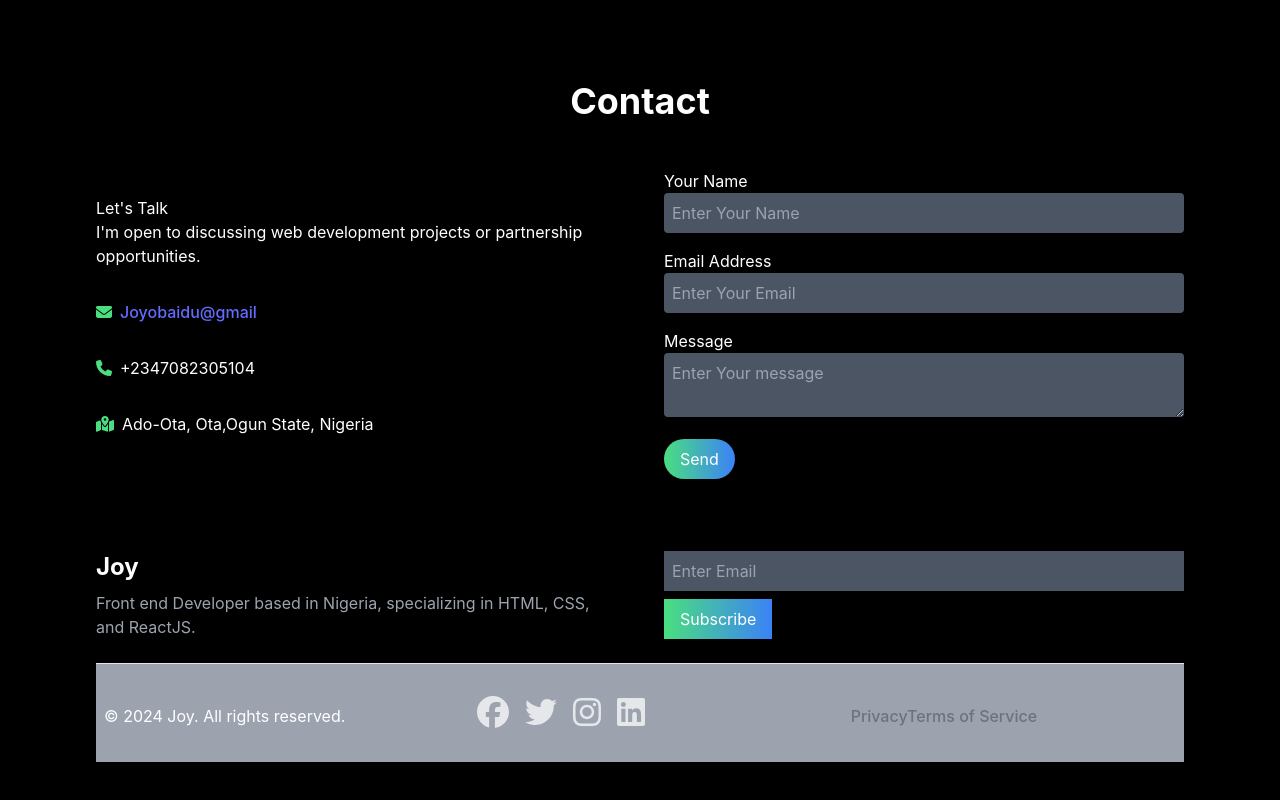
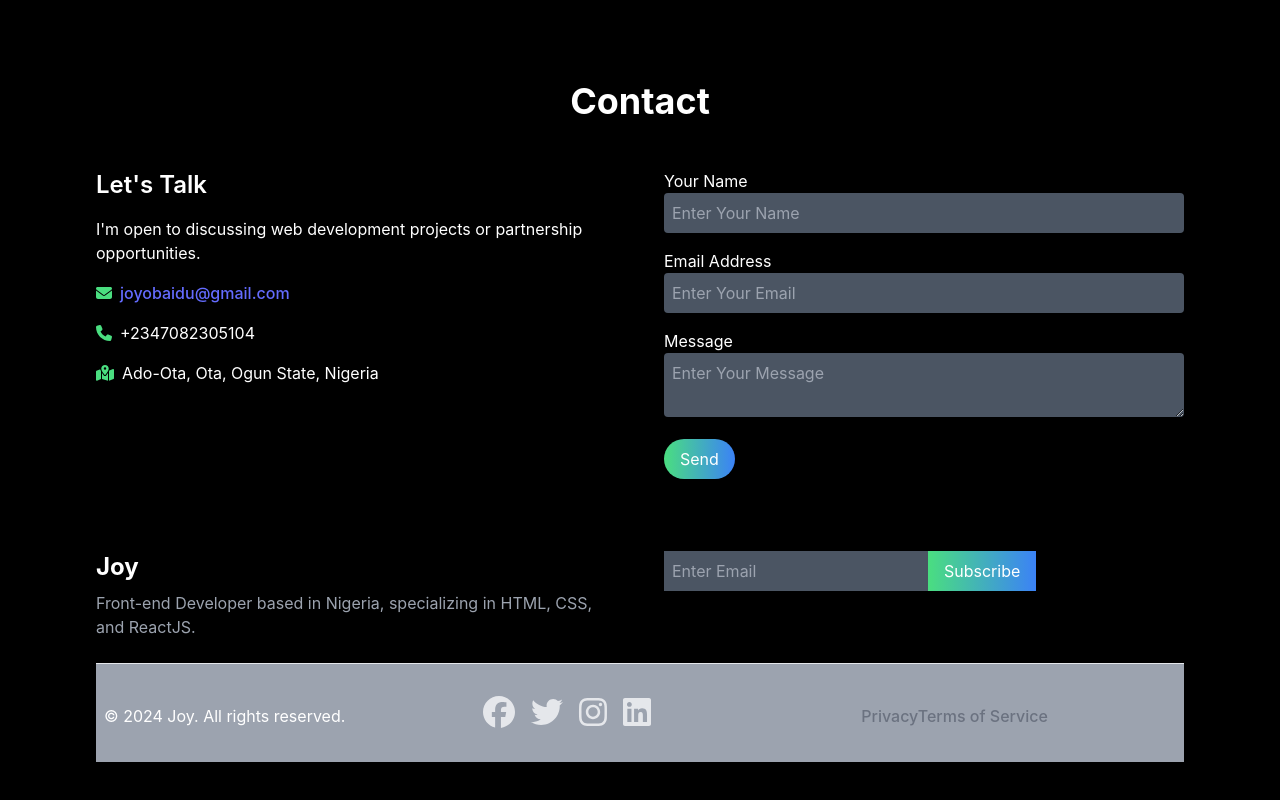
Before and after one commit to JoyObaidu/portfolio-reactJs, a React (Vite) app: page / in a window 1280 px wide. Shown: the part 1623-2423 px from the top of the page. Built offline with nearby package versions, Linux system fonts and the light colour scheme.

Commit message:
form can be submitted

```diff
--- a/package.json
+++ b/package.json
@@ -10,6 +10,7 @@
     "preview": "vite preview"
   },
   "dependencies": {
+    "@emailjs/browser": "^4.4.1",
     "@formspree/react": "^2.5.1",
     "@fortawesome/free-brands-svg-icons": "^6.6.0",
     "@fortawesome/free-solid-svg-icons": "^6.6.0",
--- a/src/components/Contact.jsx
+++ b/src/components/Contact.jsx
@@ -1,43 +1,93 @@
+import { useState} from 'react';
 import { FontAwesomeIcon } from '@fortawesome/react-fontawesome';
-import { faEnvelope } from '@fortawesome/free-solid-svg-icons';
-import {faPhone } from '@fortawesome/free-solid-svg-icons'
-import { faMapMarkedAlt } from '@fortawesome/free-solid-svg-icons';
-
+import { faEnvelope, faPhone, faMapMarkedAlt } from '@fortawesome/free-solid-svg-icons';
+import { useForm } from '@formspree/react'
 
 const Contact = () => {
+  // State to manage form inputs and submission status
+  const [formData, setFormData] = useState({
+    name: '',
+    email: '',
+    message: '',
+  });
+  const [submitted, setSubmitted] = useState(false);
+  const [message, setMessage] = useState('');
+
+  // Handle form input changes
+  const handleChange = (e) => {
+    const { name, value } = e.target;
+    setFormData({ ...formData, [name]: value });
+  };
+
+  // Handle form submission
+  const handleSubmit = (e) => {
+    e.preventDefault();
+
+    // Prevent further submissions if already submitted
+    if (submitted) {
+      setMessage('You have already submitted your message!');
+      return;
+    }
+
+    // Basic form validation
+    if (!formData.name || !formData.email || !formData.message) {
+      setMessage('Please fill in all the fields.');
+      return;
+    }
+
+    // Simulate form submission
+    setTimeout(() => {
+      setSubmitted(true);
+      setMessage('Thank you for contacting us!');
+      localStorage.setItem('contactFormSubmitted', 'true');
+
+      // Clear the form fields
+      setFormData({ name: '', email: '', message: '' });
+    }, 1000);
+  };
+
   return (
-      <div className='bg-black text-white py-10' id="contact">
+    <div className="bg-black text-white py-10" id="contact">
       <div className="container mx-auto px-8 md:px-16 lg:px-24">
         <h2 className="text-4xl font-bold text-center mb-12">Contact</h2>
-       <div className="flex flex-col md:flex-row items-center md:space-x-12">
-     <div className="flex-1">
-       <h3>Let&apos;s Talk</h3>
-       <p>I&apos;m open to discussing web development projects or partnership opportunities.</p>
-       <div className="mb-4 mt-8">
-       <FontAwesomeIcon icon={faEnvelope} className="inline-block text-green-400 mr-2"/>
-        <a href="joyobaidu@gmail.com">Joyobaidu@gmail</a>
+        <div className="flex flex-col md:flex-row items-start md:space-x-12">
+          {/* Contact Info Section */}
+          <div className="flex-1 mb-8 md:mb-0">
+            <h3 className="text-2xl font-semibold mb-4">Let's Talk</h3>
+            <p className="mb-4">
+              I'm open to discussing web development projects or partnership opportunities.
+            </p>
+            <div className="mb-4">
+              <FontAwesomeIcon icon={faEnvelope} className="text-green-400 mr-2" />
+              <a href="mailto:joyobaidu@gmail.com" className="hover:underline">
+                joyobaidu@gmail.com
+              </a>
             </div>
-        <div className="mb-4 mt-8">
-       <FontAwesomeIcon icon={faPhone} className="inline-block text-green-400 mr-2"/>
+            <div className="mb-4">
+              <FontAwesomeIcon icon={faPhone} className="text-green-400 mr-2" />
               <span>+2347082305104</span>
             </div>
-        <div className="mb-4 mt-8">
-       <FontAwesomeIcon icon={faMapMarkedAlt} className="inline-block text-green-400 mr-2"/>
-        <span>Ado-Ota, Ota,Ogun State, Nigeria</span>
+            <div className="mb-4">
+              <FontAwesomeIcon icon={faMapMarkedAlt} className="text-green-400 mr-2" />
+              <span>Ado-Ota, Ota, Ogun State, Nigeria</span>
+            </div>
           </div>
 
-       </div>
-
+          {/* Contact Form Section */}
           <div className="flex-1 w-full">
-       <form className="space-y-4">
+            {!submitted ? (
+              <form action="https://formspree.io/f/xdkozpdo" method='POST' onSubmit={handleSubmit} className="space-y-4">
                 <div>
                   <label htmlFor="name">Your Name</label>
                   <input
                     type="text"
                     name="name"
                     id="name"
+                    value={formData.name}
+                    onChange={handleChange}
                     className="w-full p-2 rounded bg-gray-600 focus:outline-none focus:border-green-400"
                     placeholder="Enter Your Name"
+                    required
                   />
                 </div>
 
@@ -47,8 +97,11 @@ const Contact = () => {
                     type="email"
                     name="email"
                     id="email"
+                    value={formData.email}
+                    onChange={handleChange}
                     className="w-full p-2 rounded bg-gray-600 focus:outline-none focus:border-green-400"
                     placeholder="Enter Your Email"
+                    required
                   />
                 </div>
 
@@ -57,23 +110,36 @@ const Contact = () => {
                   <textarea
                     name="message"
                     id="message"
+                    value={formData.message}
+                    onChange={handleChange}
                     className="w-full p-2 rounded bg-gray-600 focus:outline-none focus:border-green-400"
-            placeholder="Enter Your message"
+                    placeholder="Enter Your Message"
+                    required
                   ></textarea>
                 </div>
 
                 <button
-        className='bg-gradient-to-r from-green-400 to-blue-500 text-white hidden md:inline transform transition-transform duration-300 hover:scale-105 px-4 py-2 rounded-full'
                   type="submit"
+                  className="bg-gradient-to-r from-green-400 to-blue-500 text-white transform transition-transform duration-300 hover:scale-105 px-4 py-2 rounded-full"
                 >
                   Send
                 </button>
               </form>
-
+            ) : (
+              <p className="text-green-400 mt-4">{message}</p>
+            )}
           </div>
         </div>
+
+        {/* Feedback Message */}
+        {message && (
+          <div className="mt-6 text-center">
+            <p className={`text-${submitted ? 'green' : 'red'}-400`}>{message}</p>
+          </div>
+        )}
       </div>
     </div>
-    )
-  }
-export default Contact
+  );
+};
+
+export default Contact;
--- a/src/components/Footer.jsx
+++ b/src/components/Footer.jsx
@@ -1,128 +1,95 @@
-import React, { useState } from 'react';
+import { useState } from 'react';
 import { FontAwesomeIcon } from '@fortawesome/react-fontawesome';
 import { faFacebook, faTwitter, faInstagram, faLinkedin } from '@fortawesome/free-brands-svg-icons';
+import { useForm } from '@formspree/react'
 
 const Footer = () => {
-  const [formData, setFormData] = useState({
-    name: '',
-    email: '',
-    message: '',
-  });
-
-  // State to display success or error messages
-  const [status, setStatus] = useState('');
-  const [loading, setLoading] = useState(false); // To show a loading state
-
-  // Handle form input changes
-  const handleChange = (e) => {
-    const { name, value } = e.target;
-    setFormData({ ...formData, [name]: value });
-  };
-
-  // Basic form validation function
-  const isValidForm = () => {
-    return (
-      formData.email.trim() !== '' &&
-      /^[^\s@]+@[^\s@]+\.[^\s@]+$/.test(formData.email) // Email format validation
-    );
-  };
-
-  // Handle form submission
-  const handleSubmit = async (e) => {
-    e.preventDefault();
-
-    if (!isValidForm()) {
-      setStatus('Please enter a valid email address.');
-      return;
-    }
-
-    setLoading(true);
-    setStatus('');
-
-    try {
-      const response = await fetch(
-        'https://script.google.com/macros/s/AKfycbxYQREq2vglPHllpEJpYqC6FCq7qo7XAO8DDLbqfduQ8a2W_bOLXz9Rq0A8eYK1le_D/exec',
-        {
-          method: 'POST',
-          headers: {
-            'Content-Type': 'application/json',
-          },
-          body: JSON.stringify({ email: formData.email }),
-        }
-      );
-
-      if (response.ok) {
-        setStatus('Thank you for subscribing!');
-        setFormData({ name: '', email: '', message: '' });
-      } else {
-        setStatus('Failed to send your message. Please try again.');
-      }
-    } catch (error) {
-      console.error('Error:', error); // Log error for debugging
-      setStatus('An error occurred. Please try again later.');
-    } finally {
-      setLoading(false);
-    }
-  };
-
   return (
     <footer className="bg-black text-white py-8">
       <div className="container mx-auto px-8 md:px-16 lg:px-24">
         <div className="flex flex-col md:flex-row md:space-x-12 mb-4">
+          {/* About Section */}
           <div className="flex-1 mb-4 md:mb-0">
             <h3 className="mb-2 text-2xl font-bold">Joy</h3>
-            <p className="text-gray-400">Front end Developer based in Nigeria, specializing in HTML, CSS, and ReactJS.</p>
+            <p className="text-gray-400">
+              Front-end Developer based in Nigeria, specializing in HTML, CSS, and ReactJS.
+            </p>
           </div>
 
+          {/* Newsletter Subscription */}
           <div className="flex-1">
-            <form onSubmit={handleSubmit}>
+            <form action="https://formspree.io/f/xdkozpdo" method='POST'>
               <input
                 type="email"
                 name="email"
-                value={formData.email}
-                onChange={handleChange}
+                id="email"
+                placeholder="Enter Email"
+                className="p-2 bg-gray-600 focus:outline-none focus:border-green-400"
                 required
-                placeholder="Enter Email"
-                aria-label="Enter your email"
-                className="p-2 bg-gray-600 focus:outline-none focus:border-green-400 text-white w-full mb-2"
               />
               <button
                 type="submit"
-                disabled={loading}
                 className="bg-gradient-to-r from-green-400 to-blue-500 text-white md:inline transform transition-transform duration-300 hover:scale-105 px-4 py-2"
               >
-                {loading ? 'Subscribing...' : 'Subscribe'}
+                Subscribe
               </button>
             </form>
-            {status && <p className="mt-2">{status}</p>}
           </div>
         </div>
 
         <hr className="text-white mt-6" />
 
-        <div className="flex flex-col md:flex-row md:space-x-12 mb-4 px-2 bg-gray-400 p-8">
+        {/* Footer Bottom Section */}
+        <div className="flex flex-col gap-4 md:flex-row md:space-x-12 mb-4 px-2 bg-gray-400 p-8">
+          {/* Copyright Section */}
           <div className="mt-2 flex-1">
             <p>&copy; {new Date().getFullYear()} Joy. All rights reserved.</p>
           </div>
 
+          {/* Social Media Links */}
           <div className="flex-1 space-x-4">
-            <a href="https://facebook.com" className="text-gray-200 hover:text-white" target="_blank" rel="noopener noreferrer" aria-label="Facebook">
+            <a
+              href="https://facebook.com"
+              className="text-gray-200 hover:text-white"
+              target="_blank"
+              rel="noopener noreferrer"
+            >
               <FontAwesomeIcon icon={faFacebook} size="2x" />
             </a>
-            <a href="https://twitter.com" className="text-gray-200 hover:text-white" target="_blank" rel="noopener noreferrer" aria-label="Twitter">
+            <a
+              href="https://twitter.com"
+              className="text-gray-200 hover:text-white"
+              target="_blank"
+              rel="noopener noreferrer"
+            >
               <FontAwesomeIcon icon={faTwitter} size="2x" />
             </a>
-            <a href="https://instagram.com" className="text-gray-200 hover:text-white" target="_blank" rel="noopener noreferrer" aria-label="Instagram">
+            <a
+              href="https://instagram.com"
+              className="text-gray-200 hover:text-white"
+              target="_blank"
+              rel="noopener noreferrer"
+            >
               <FontAwesomeIcon icon={faInstagram} size="2x" />
             </a>
-            <a href="https://linkedin.com" className="text-gray-200 hover:text-white" target="_blank" rel="noopener noreferrer" aria-label="LinkedIn">
+            <a
+              href="https://linkedin.com"
+              className="text-gray-200 hover:text-white"
+              target="_blank"
+              rel="noopener noreferrer"
+            >
               <FontAwesomeIcon icon={faLinkedin} size="2x" />
             </a>
           </div>
 
+          {/* Additional Links */}
           <div className="flex-1 flex-row gap-6 mt-2">
-            <a href="#" className="text-gray-500 flex-1">Privacy</a>
-            <a href="#" className="text-gray-500 flex-1">Terms of Service</a>
+            <a href="#" className="text-gray-500 flex-1">
+              Privacy
+            </a>
+            <a href="#" className="text-gray-500 flex-1">
+              Terms of Service
+            </a>
           </div>
         </div>
       </div>
```
Also changed, not shown: 1 other file (tests, documents, lock files or other folders). Lines whose indentation alone changed are shown as unchanged.
